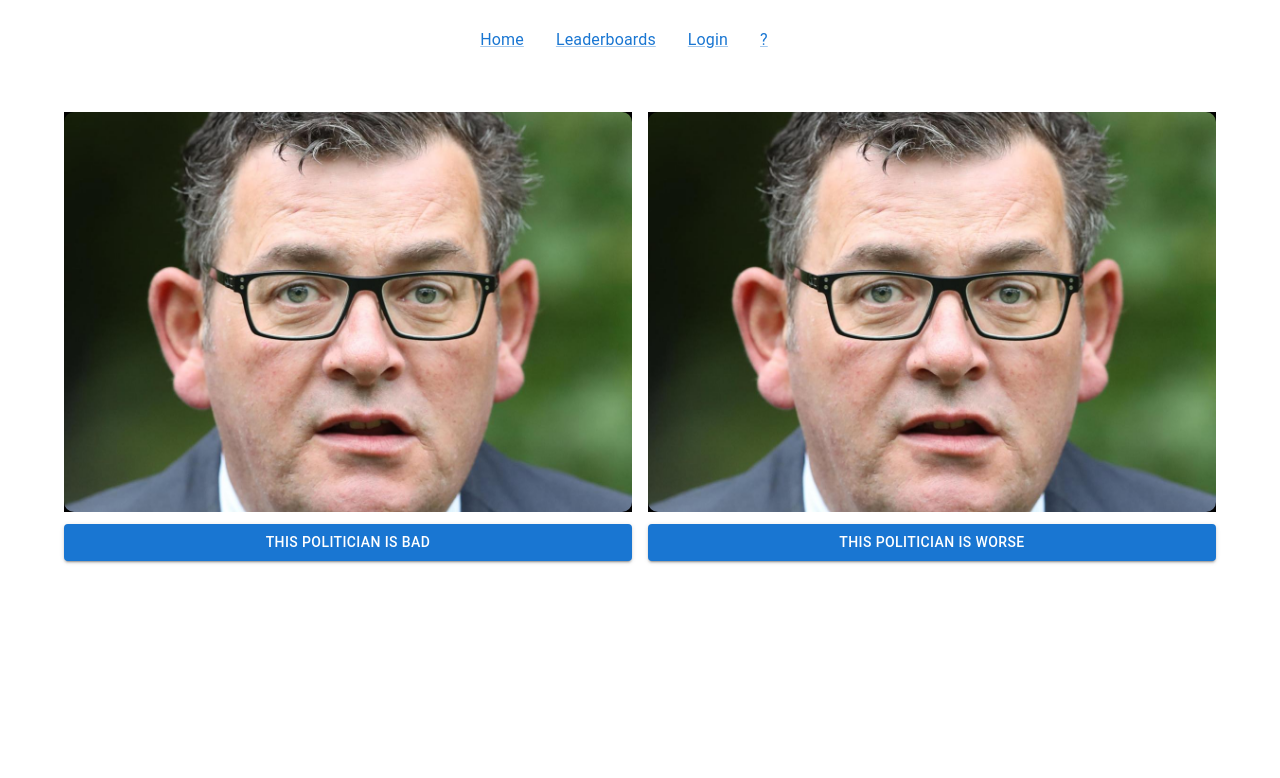
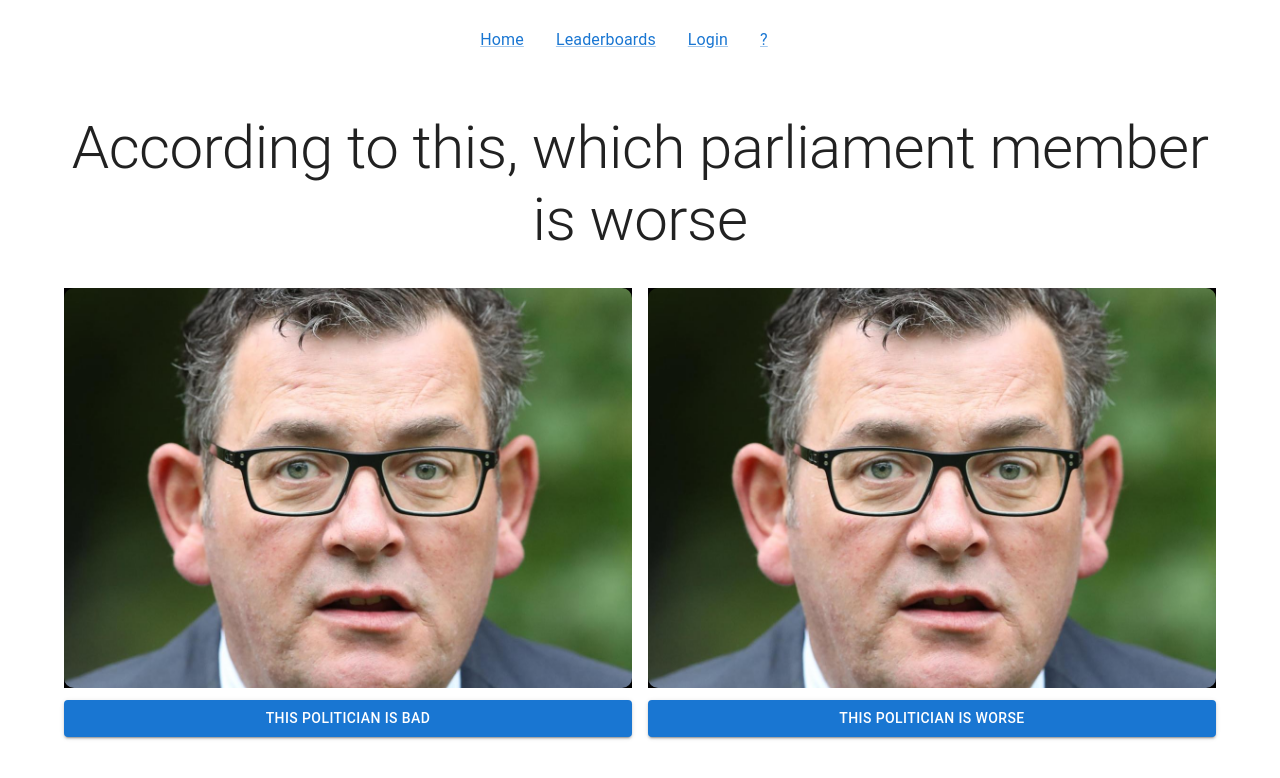
Before and after one commit to Davit-G/Pondo2022, a React (Create React App) app in the folder client/: page / in a window 1280 px wide. Shown: the top 778 px of the page. Built offline with nearby package versions, Linux system fonts and the light colour scheme.

Commit message:
Adding headings

```diff
--- a/client/src/components/home.js
+++ b/client/src/components/home.js
@@ -1,6 +1,6 @@
 import React, { useState, useEffect } from 'react';
 
-import { Grid, Button } from '@mui/material';
+import { Grid, Button, Typography } from '@mui/material';
 import { Outlet } from 'react-router-dom';
 
 import Dan from "../assets/danandrews.jpeg"
@@ -17,6 +17,7 @@ function Home({ }) {
     return (
 
         <div>
+            <Typography pb={4} variant="h2" align="center">According to this, which parliament member is worse</Typography>
             {/*  So this container is a parent flexbox component that wraps everything */}
             <Grid container spacing={2} direction={"row"} justifyContent={"space-around"}>
                 {/* Each "grid item" element is like a child of the flexbox parent. xs just means share width equally */}
--- a/client/src/components/leaderboard.js
+++ b/client/src/components/leaderboard.js
@@ -6,10 +6,10 @@ import Dan from "../assets/danandrews.jpeg"
 
 function LeaderboardRow({ name, count }) {
     return (
-        <div style={{ borderStyle: "solid", borderWidth: "1px", borderRadius: "10px",  padding: "6px", margin: "2px" }}> {/* deals with border width */}
+        <div style={{ borderStyle: "solid", borderWidth: "1px", borderRadius: "10px", padding: "6px", margin: "2px" }}> {/* deals with border width */}
             <Grid container direction={"row"} justifyContent={"space-between"} spacing={4} paddingX={4} paddingY={1}> {/* this is the flexbox */}
                 <Grid item xs>
-                    <img style={{borderRadius: "10px", width: "200px", height: "200px", objectFit: "cover"}} src={Dan} alt="Dan andrews lol" />
+                    <img style={{ borderRadius: "10px", width: "200px", height: "200px", objectFit: "cover" }} src={Dan} alt="Dan andrews lol" />
                 </Grid>
                 <Grid item xs>
                     <Typography variant="h6">{name}</Typography>
@@ -51,7 +51,9 @@ function Leaderboard({ }) {
     const [filterBy, updateFilterBy] = useState("haters")  //change this to whatever key you want to filter in the response data
     const [reverseOrder, updateReverseOrder] = useState(true)
 
-    return (<>
+    return (
+        <>
+            <Typography pb={4} variant="h2" align="center">Leaderboards</Typography>
             <Grid container direction={"row"} justifyContent={"space-between"} paddingX={4} spacing={4}>
                 <Grid item xs><p>Candidate Photo</p></Grid>
                 <Grid item xs><p>Candidate Name</p></Grid>
```
Lines whose indentation alone changed are shown as unchanged.
